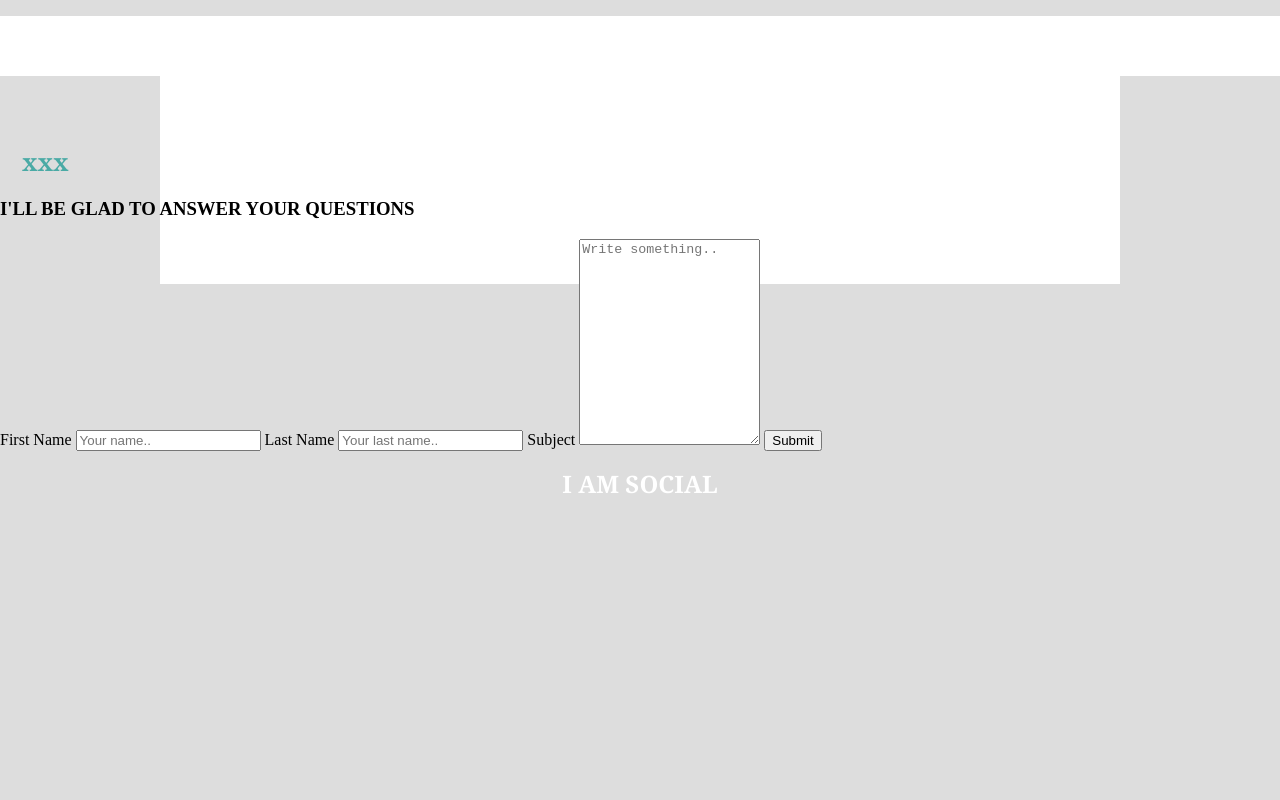
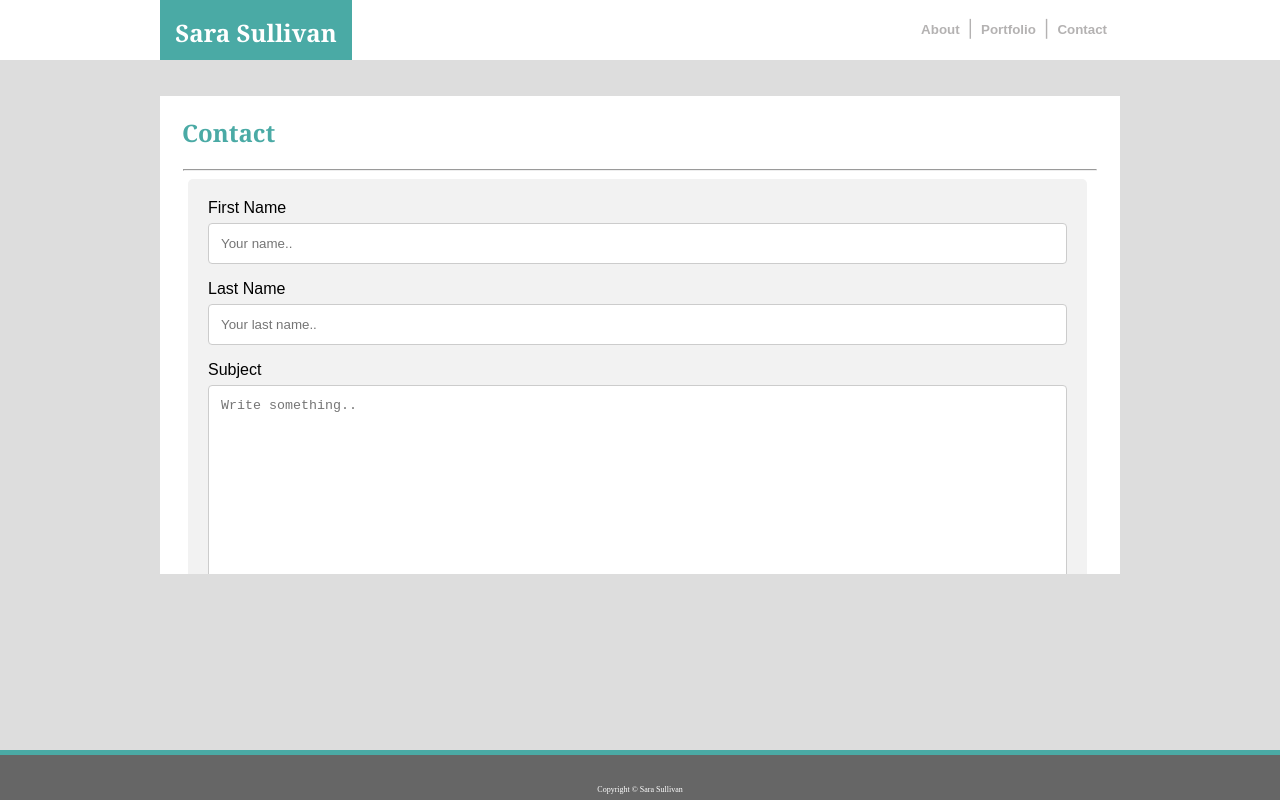
Before and after one commit to ssullivan14/Basic-Portfolio, a plain HTML site: page contact.html in a window 1280 px wide. Drawn offline with Linux system fonts and the light colour scheme; files that its build step writes are made by us from their sources.

Commit message:
third draft

```diff
--- a/assets-folder/css/style.css
+++ b/assets-folder/css/style.css
@@ -63,7 +63,6 @@ a {
     font-family: Arial, Helvetica, sans-serif;
     font-size: 10pt;;
     text-align: right;
-
     color: #b4b2b2;
     text-decoration-color: none;
 
@@ -76,6 +75,7 @@ section {
     margin: auto;
     clear: both;
     overflow: auto;
+    padding-bottom: 180px;
 }
 
 h2 {
@@ -87,6 +87,17 @@ h2 {
 hr {
     width: 95%;
     color: #666666;
+}
+
+.images {
+    height: 177px;
+}
+
+.images img {
+    margin: 0px -8px;
+    width: 227px;
+    padding-left: 62px;
+    padding-top: 12px;
 }
 
 .pic {
@@ -112,8 +123,42 @@ h2 {
     color: #4aaaa5;
 }
 
+.guestcontact {
+        border-radius: 5px;
+        background-color: #f2f2f2;
+        padding: 20px;
+        width: 859px;
+        margin-left: 28px;
+        margin-bottom: -270px;
+}
+
+input[type=submit]:hover {
+    background-color: #45a049;
+}
+
+input[type=text], select, textarea {
+    width: 100%;
+    padding: 12px;
+    border: 1px solid #ccc;
+    border-radius: 4px;
+    box-sizing: border-box;
+    margin-top: 6px;
+    margin-bottom: 16px;
+    resize: vertical;
+  }
+
+  input[type=submit] {
+    background-color: #4CAF50;
+    color: white;
+    padding: 12px 20px;
+    border: none;
+    border-radius: 4px;
+    cursor: pointer;
+  }
+
+
 footer {
-    position: absolute;
+    position: fixed;
     width: 100%;
     height: 50px;
     bottom: 0;
--- a/contact.html
+++ b/contact.html
@@ -1,45 +1,47 @@
 <!DOCTYPE html>
-</head>
-    <html lang="en">
-    <meta charset="utf-8">
+<html>
 
-    <title>Professional Portfolio</title>
+        <head>
+            <title>My Portfolio</title>
+            <meta charset="utf-8">
             <link rel = "stylesheet"
             type = "text/css"
-            href = "style.css"/>
-            <link rel = "contact"
-            type = "text/html"
-            href = "portfolio.html"/>
-            <link rel = "portfolio"
-            type = "index/html"
-            href = "index.html"/>
+            href = "assets-folder/css/style.css"/>
+           <link rel ="images" type= "image.html"
+            href= "assets-folder/images/"/>
+        </head>
 
-    <div class="container5">
-        <header>
-            <h1>My Portfolio</h1>
 
-            <section id="about-me">
-                    <h1>about</h1>
-                </section>
+<body>
 
-                <section id="portfolio">
-                    <h1>portfolio</h1>
-                </section>
+    <header>
+        <h1 class="name-links-box">
+          <div class="name">
+            <a class="index" href="./index.html">Sara Sullivan
+          </a></div>
+            <div class="linksbox">
+                <h5 class="links">
+                  <a href="./index.html">About</a> |
+                  <a href="./portfolio.html">Portfolio</a> |
+                  <a href="./contact.html">Contact</a>
+                </h5></a>
+            </div>
+        </h1>
+    </header>
 
-                <section id="contact-info">
-                    <h1>contact</h1>
-                </section>
-        </header>
-    </div>
+    <br>
+    <br>
 
-    <div class="container6">
-        <h1>CONTACT ME</h1>
-        <h2>xxx</h2>
-        <h3>I'LL BE GLAD TO ANSWER YOUR QUESTIONS</h3>
+    <section>
+        <h2>
+            Contact
+        </h2>
 
-    </div>
+        <hr>
 
-    <div class="container6">
+
+
+    <div class="guestcontact">
 
         <form action="action_page.php">
             <label for="fname">First Name</label>
@@ -56,9 +58,17 @@
         </form>
 
     </div>
+</section>
 
-    <div class="container7">
-        <h1>I AM SOCIAL</h1>
+    <footer>
+        <div class="footer-topbar">
+        </div>
 
+        <div class="Copyright">
+            Copyright © Sara Sullivan
+        </div>
+    </footer>
 
-    </div>
+</body>
+
+</html>
--- a/portfolio.html
+++ b/portfolio.html
@@ -7,59 +7,55 @@
             <link rel = "stylesheet"
             type = "text/css"
             href = "assets-folder/css/style.css"/>
-
+           <link rel ="images" type= "image.html"
+            href= "assets-folder/images/"/>
         </head>
 
 
 <body>
 
     <header>
-
-                    <div class="headerbox">
-                        <a class="index.html" href="about"><div class="name">
-                            <h1>Sara Sullivan</h1>
-                        </div></a>
-                        <div class="links">
-                            <h3><a class="index.html" href="about">About</a> |
-                                <a class="portfolio.html" href="portfolio">Portfolio</a> |
-                                <a class="contact.html" href="contact">Contact</a> |
-                            </h3>
+        <h1 class="name-links-box">
+          <div class="name">
+            <a class="index" href="./index.html">Sara Sullivan
+          </a></div>
+            <div class="linksbox">
+                <h5 class="links">
+                  <a href="./index.html">About</a> |
+                  <a href="./portfolio.html">Portfolio</a> |
+                  <a href="./contact.html">Contact</a>
+                </h5></a>
             </div>
-                    </div>
-
+        </h1>
     </header>
 
-            <br> <br>
+    <br>
+    <br>
 
     <section>
-
         <h2>
             Portfolio
         </h2>
 
         <hr>
-                <div class="container4">
 
-                        <a href="assets folder/images/placeimg_640_480_grayscale_arch.jpg"></a>
-                        <a href="assets folder/images/placeimg_640_480_grayscale_tech.jpg"></a>
-                        <a href="assets folder/images/placeimg_640_480_nature.jpg"></a>
-                        <a href="assets folder/images/placeimg_640_480_sepia_nature.jpg"></a>
-                        <a href="assets folder/images/placeimg_640_480_tech.jpg"></a>
-                        <a href="assets folder/images/download.jpeg"></a>
-
+            <div class="images">
+                <img src="assets-folder/images/placeimg_640_480_tech.jpg">
+                <img src="assets-folder/images/placeimg_640_480_sepia_nature.jpg">
+                <img src="assets-folder/images/placeimg_640_480_grayscale_arch.jpg">
+                <img src="assets-folder/images/placeimg_640_480_grayscale_tech.jpg">
+                <img src="assets-folder/images/placeimg_640_480_nature.jpg">
                 </div>
 
             </section>
 
             <footer>
                 <div class="footer-topbar">
-
                     </div>
 
                 <div class="Copyright">
                     Copyright © Sara Sullivan
                 </div>
-
             </footer>
         </body>
 
```
Lines whose indentation alone changed are shown as unchanged.
